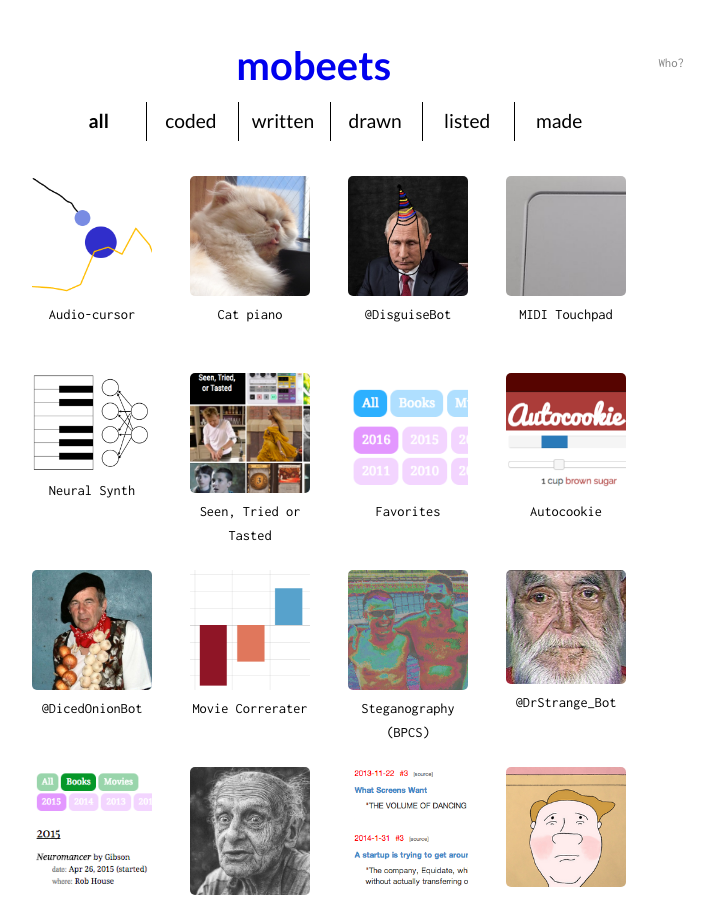
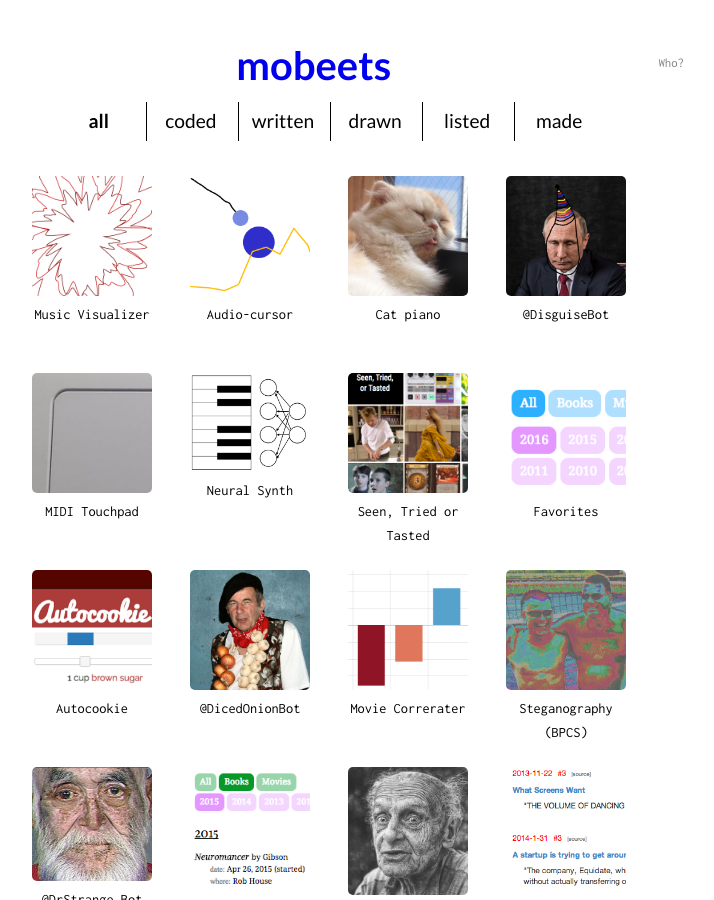
Before and after one commit to mobeets/mobeets.github.io, a Jekyll site: the page built from index.html, in a window 1280 px wide and 900 px high. Shown: the whole window, without its empty margins (311-1025 px from the left). Built offline with Jekyll 4.4.1, drawn with Linux system fonts in a browser that asks for light colours; nearby versions of some CDN libraries; some web fonts are replaced; the list of posts is cut into pages by our own code.

Commit message:
music-vis

```diff
--- a/_data/elsewhere.yml
+++ b/_data/elsewhere.yml
@@ -34,6 +34,12 @@
 # if url starts with ., built the url using above info
 # otherwise leave it be
     items:
+        -
+            categ: "coded"
+            date: "2017-10-21"
+            key: "music-vis"
+            name: "Music Visualizer"
+            url: "/music-vis/"
         -
             categ: "coded"
             date: "2017-08-19"
```
Also changed, not shown: assets/images/elsewhere-icons/music-vis.png (added).
